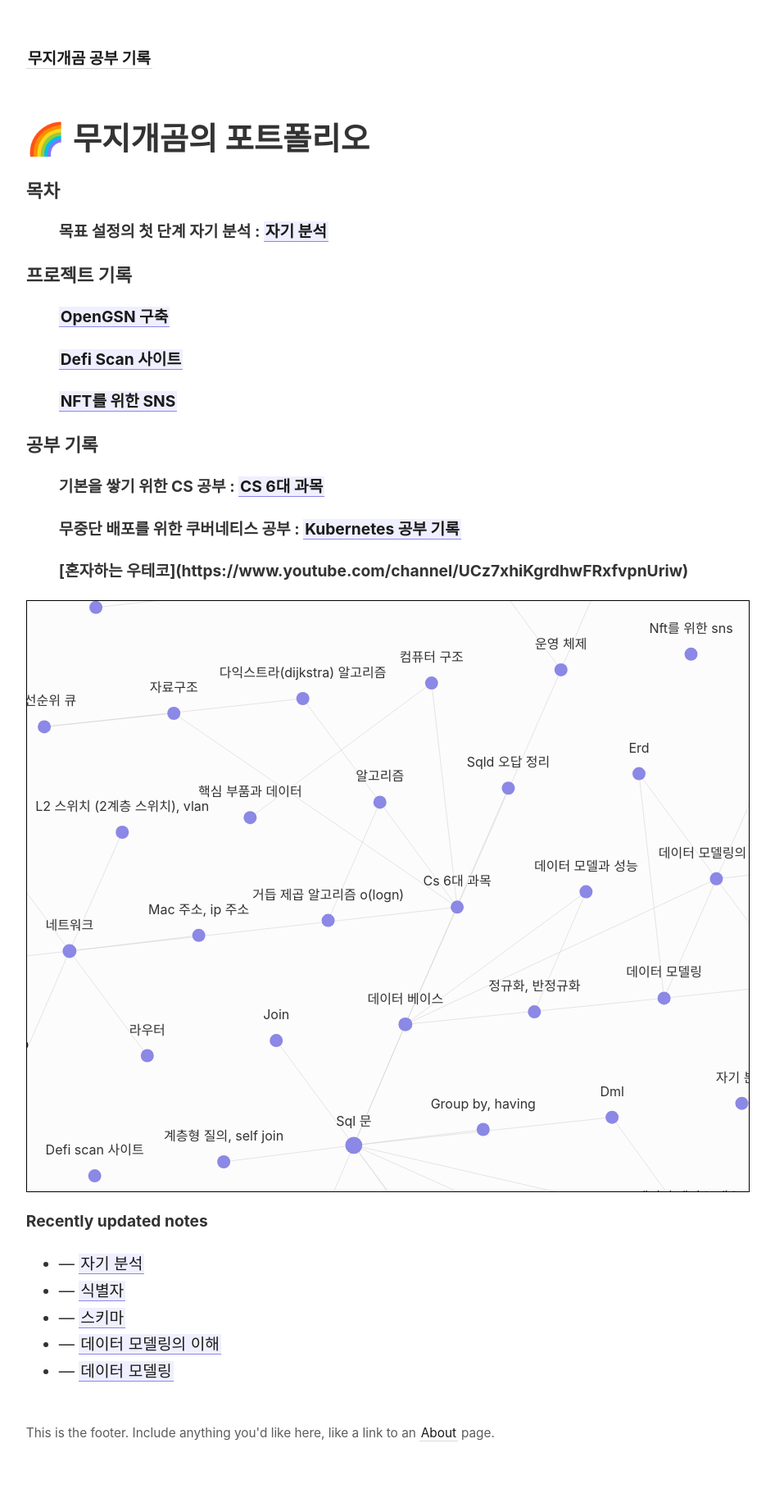
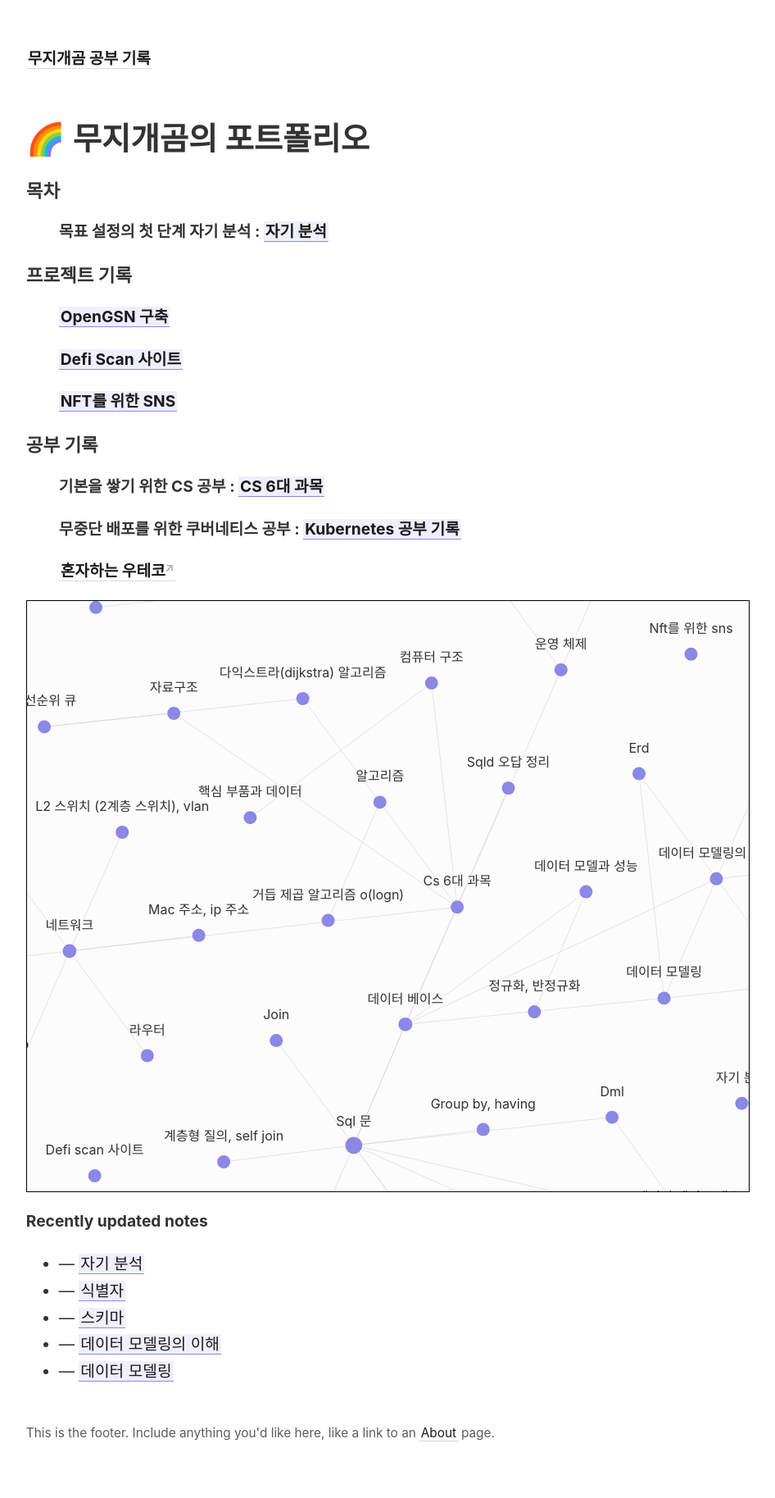
Before and after one commit to rainbow96bear/Obsidian, a Jekyll site: the page built from _pages/index.md, in a window 1280 px wide. Shown: the whole page at 82% size, without its empty margins (45-991 px from the left). Built offline with Jekyll 4.4.1, drawn with Linux system fonts in a browser that asks for light colours; some of the changed lines change nothing that is shown.

Commit message:
html a 태그 사용

```diff
--- a/_pages/index.md
+++ b/_pages/index.md
@@ -30,7 +30,7 @@ permalink: /
     <span style="font-weight: bold">[[Kubernetes 공부 기록]]</span>
   </ul>
   <ul>
-  <span style="font-weight: bold">[혼자하는 우테코](https://www.youtube.com/channel/UCz7xhiKgrdhwFRxfvpnUriw)</span>
+  <span style="font-weight: bold"><a href="https://www.youtube.com/channel/UCz7xhiKgrdhwFRxfvpnUriw">혼자하는 우테코</a></span>
   </ul>
 </div>
 
```
